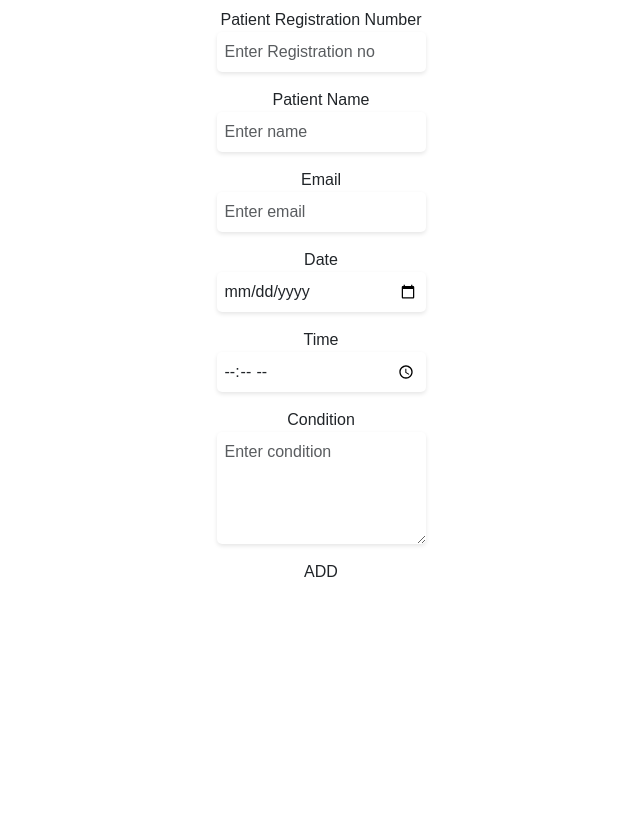
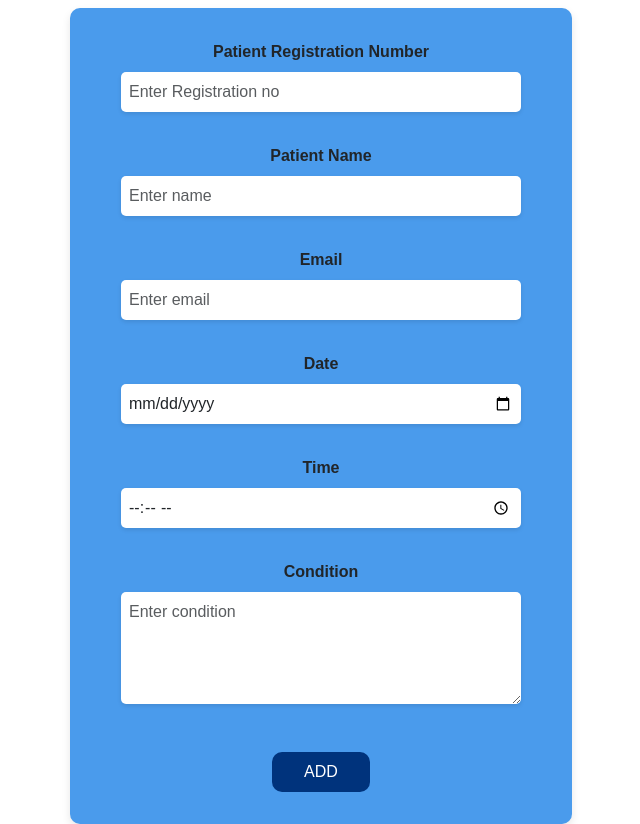
Before and after one commit to Thilankavishka/Healthcare-University-Medical-Centre-Management-System, a React (Vite) app in the folder frontend/: page /AddAppointment in a window 1280 px wide. Shown: the whole page, without its empty margins (319-959 px from the left). Before the commit the page ends 800 px from the top, so only its background shows below. Built offline with nearby package versions, Linux system fonts and the light colour scheme; no server answers.

Commit message:
Changes Styles to AddAppointment page

```diff
--- a/frontend/src/styles/AddAppointment.css
+++ b/frontend/src/styles/AddAppointment.css
@@ -4,7 +4,7 @@
     align-items: center;
     margin-top: -1rem ;
 }
-.form{
+.my-form{
     display: flex;
     flex-direction: column;
     align-items: center;
@@ -14,7 +14,24 @@
     border-radius: 10px;
     box-shadow: 0 4px 8px rgba(0, 0, 0, 0.1);
 }
-.form-label{
+
+.my-form button[type="submit"]{
+    background-color: #00337C;
+    color: #fff;
+    border: none;
+    padding: 0.5rem 2rem;
+    font-size: 1rem;
+    border-radius: 10px;
+    cursor: pointer;
+    transition: all 0.3s ease;
+    margin-top: 1rem;
+  }
+
+  .my-form button[type="submit"]:hover {
+    background-color: #0056b3;
+  }
+
+.Form-label{
     font-size: 1rem;
     font-weight: 600;
     margin-bottom: 0.5rem;
@@ -37,19 +54,3 @@
 textarea.form-control {
     height: 7rem;
   }
-
-  .form button{
-    background-color: #00337C;
-    color: #fff;
-    border: none;
-    padding: 0.5rem 2rem;
-    font-size: 1rem;
-    border-radius: 10px;
-    cursor: pointer;
-    transition: all 0.3s ease;
-    margin-top: 1rem;
-  }
-
-  .form button{
-    background-color: darkturquoise;
-  }
```
